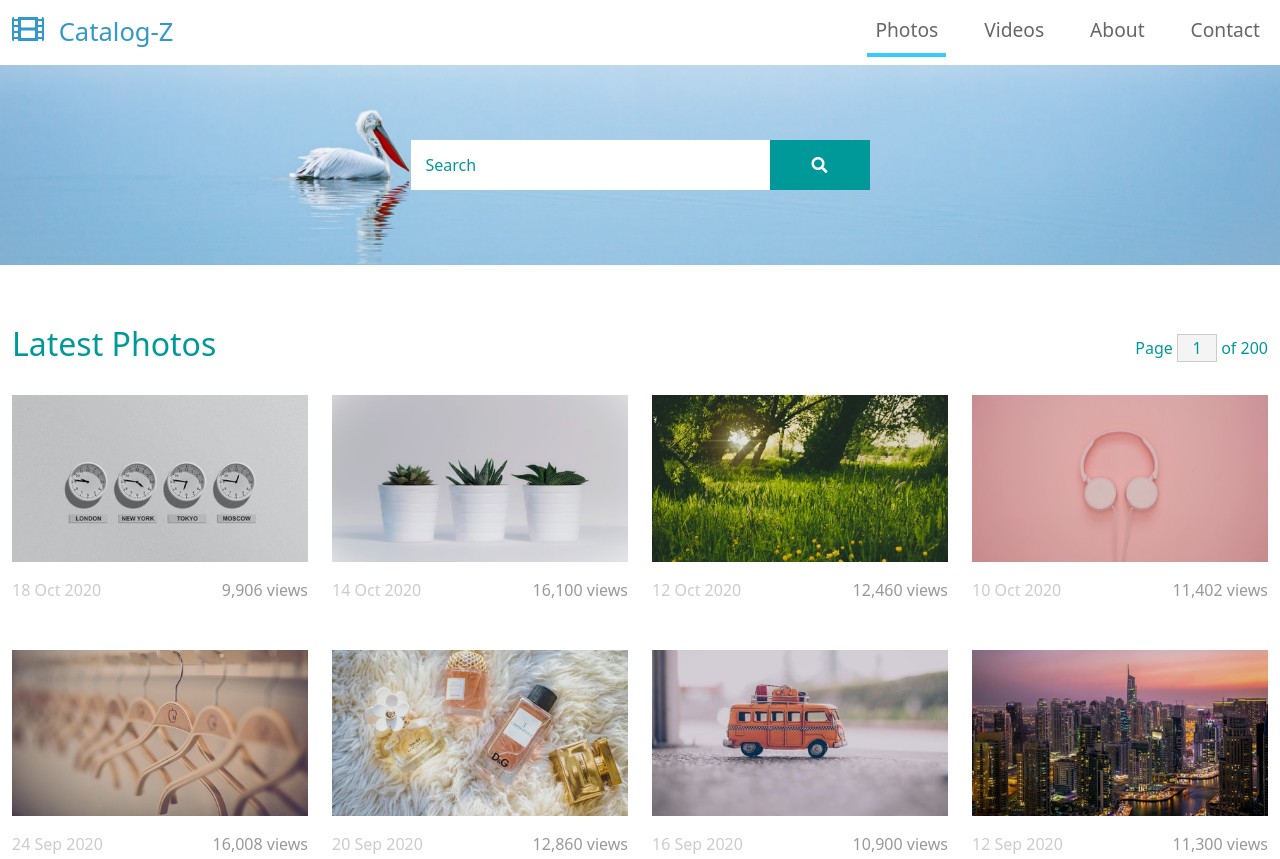
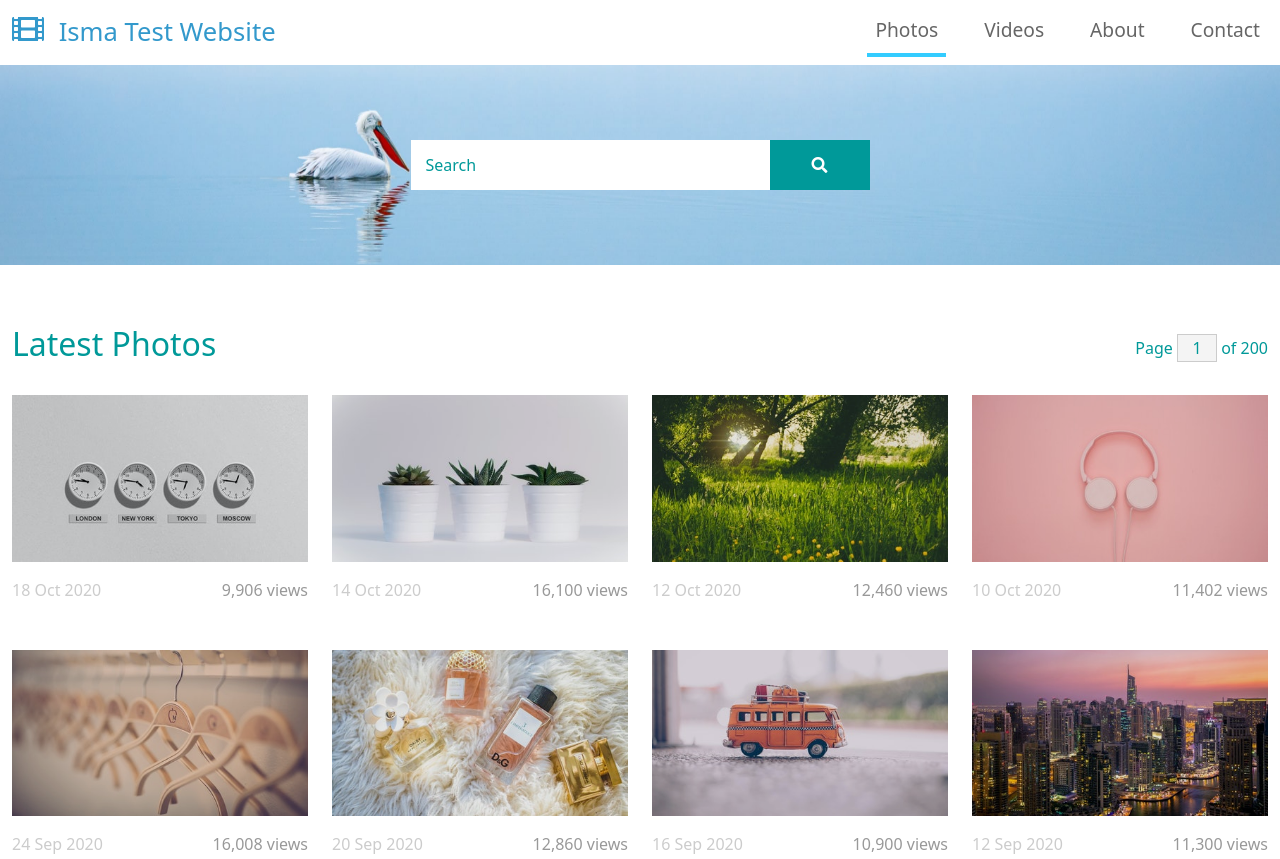
Before and after one commit to ismaaidil/ismatest, a plain HTML site: page index.html in a window 1280 px wide. Shown: the top 859 px of the page. Drawn offline with Linux system fonts and the light colour scheme.

Commit message:
Update index.html

```diff
--- a/index.html
+++ b/index.html
@@ -28,7 +28,7 @@ https://templatemo.com/tm-556-catalog-z
         <div class="container-fluid">
             <a class="navbar-brand" href="#">
                 <i class="fas fa-film mr-2"></i>
-                Catalog-Z
+                Isma Test Website
             </a>
             <button class="navbar-toggler" type="button" data-toggle="collapse" data-target="#navbarSupportedContent" aria-controls="navbarSupportedContent" aria-expanded="false" aria-label="Toggle navigation">
                 <i class="fas fa-bars"></i>
```
